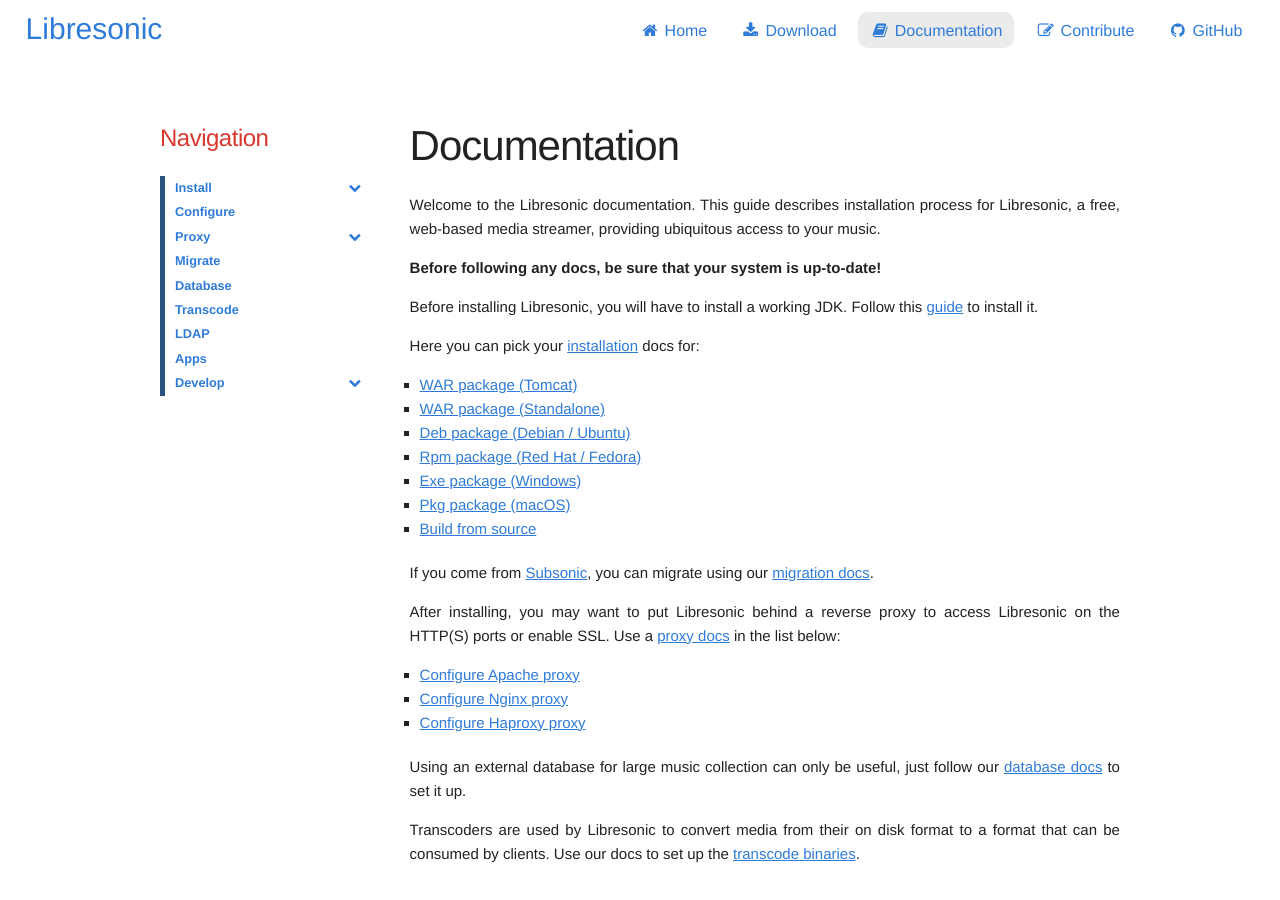
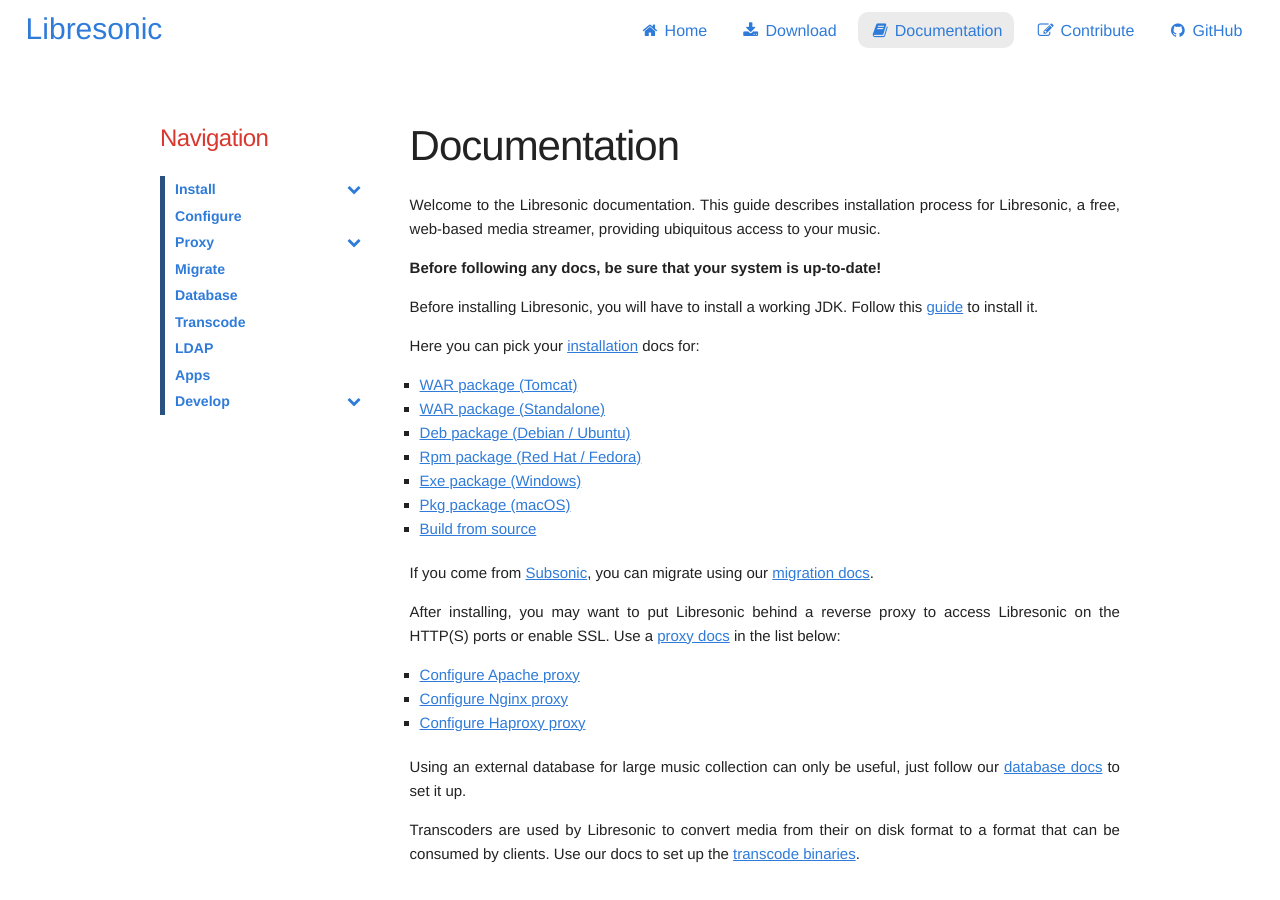
Before and after one commit to airsonic/airsonic.github.io, a Jekyll site: the page built from pages/docs.md, in a window 1280 px wide and 900 px high. Built offline with Jekyll 4.4.1, drawn with Linux system fonts in a browser that asks for light colours.

Commit message:
increase documentation nav font size

```diff
--- a/css/styles.scss
+++ b/css/styles.scss
@@ -443,7 +443,7 @@ DOCS SECTION
                     display: block;
                     padding: 0.2rem 1rem;
                     font-weight: bold;
-                    font-size: 85%;
+                    font-size: 94%;
                     &:hover {
                         background: $light-grey;
                     }
```
